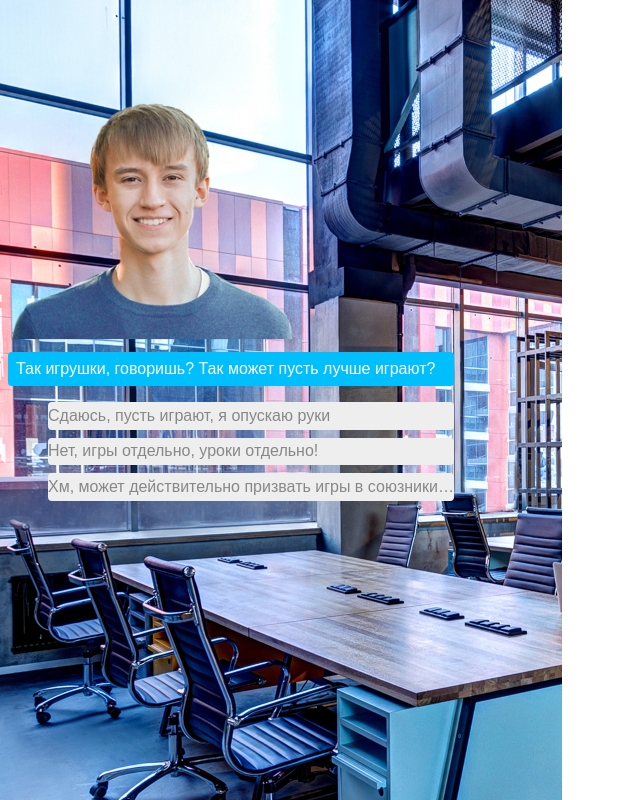
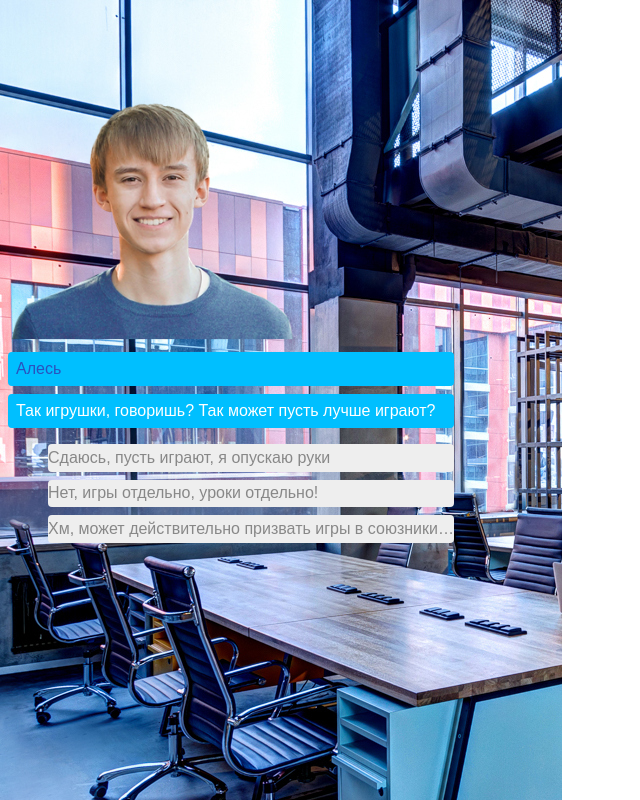
Before and after one commit to Isantipov/banderteach-a, an Angular app: page / in a window 1280 px wide. Shown: the top 800 px of the page, without its empty margins (0-640 px from the left). Built offline with nearby package versions, Linux system fonts and the light colour scheme.

Commit message:
char name

```diff
--- a/src/app/game/game.component.css
+++ b/src/app/game/game.component.css
@@ -20,6 +20,15 @@
 .actor{
     height: 30vh;
 }
+.actorName{
+    position: relative;
+    left: 0;
+    background-color: #00BFFF;
+    margin: .5em;
+    padding: .5em .5em;
+    border-radius: 4px;
+    color: #2A52BE;
+}
 .choices{
     list-style-type: none;
     }
--- a/src/app/game/game.component.html
+++ b/src/app/game/game.component.html
@@ -2,6 +2,9 @@
   <img class="location" src="./assets/{{currentSlide.background}}" />
   <div class="scene" style="">
     <img class="actor" src="./assets/{{currentSlide.actorImg}}" />
+    <div class="actorName">
+      {{actorName}}
+    </div>
     <div class="message">
       {{currentSlide.message}}
     </div>
--- a/src/app/game/game.component.ts
+++ b/src/app/game/game.component.ts
@@ -31,6 +31,12 @@ export class GameComponent implements OnInit {
   playerName: string;
   sc = SCENARIO;
   currentSlide: Slide = this.sc.items[this.sc.entry];
+  get actorName(): string {
+    var actor = this.currentSlide.actorImg;
+    if(actor == 'MC.png')
+      return 'Ты';
+    return this.sc.actorNames[actor];
+}
 
 //   {
 //   id: 'first',
--- a/src/app/game/scenario.ts
+++ b/src/app/game/scenario.ts
@@ -28,6 +28,13 @@ export class Slide {
 
 export const SCENARIO: any = {
   name: "Мова",
+  actorNames:
+  {
+    'Ales.png': 'Алесь',
+    'Alex.png': 'Алекс',
+    'mom.png': 'Мама'
+  },
+
   entry: 'first',
   items: {
     first: {
```
